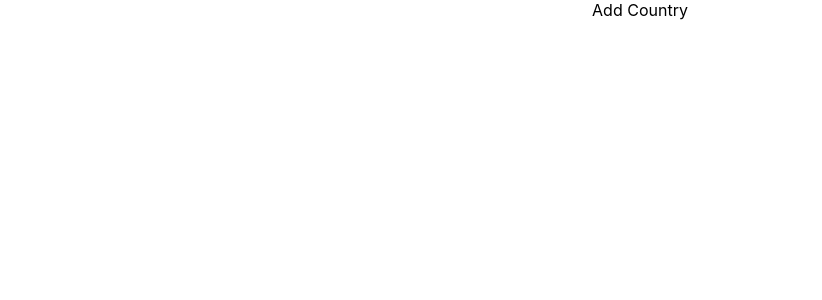
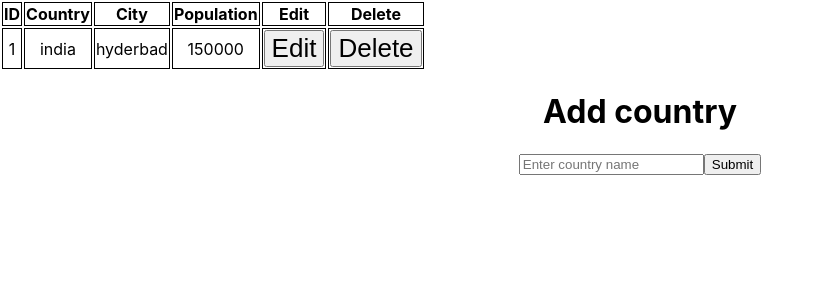
Before and after one commit to jeevan243/City-Country, a React (Vite) app in the folder city-country/: page /addcountry in a window 1280 px wide. Shown: the top 300 px of the page, without its empty margins (0-822 px from the left). Built offline with nearby package versions, Linux system fonts and the light colour scheme; data requests are answered from the project's data file.

Commit message:
data appended on home page

```diff
--- a/city-country/db.json
+++ b/city-country/db.json
@@ -1,3 +1,16 @@
 {
-  "cities": []
+  "cities": [
+    {
+      "cityname": "hyderbad",
+      "population": "150000",
+      "country": "india",
+      "id": 1
+    }
+  ],
+  "countries": [
+    {
+      "name": "Dubai",
+      "id": 1
+    }
+  ]
 }
--- a/city-country/src/App.css
+++ b/city-country/src/App.css
@@ -40,3 +40,8 @@
 button {
   font-size: calc(10px + 2vmin);
 }
+td,
+th {
+  border: 1px solid black;
+
+}
--- a/city-country/src/App.jsx
+++ b/city-country/src/App.jsx
@@ -2,10 +2,12 @@ import { Link, Route, Routes } from "react-router-dom";
 import "./App.css";
 import { Addcity } from "./Components/addCity";
 import { Addcountry } from "./Components/addCountry";
+import { Home } from "./Components/home";
 
 function App() {
   return (
     <div className="App">
+      <Home />
       <Routes>
         <Route path="/addcity" element={<Addcity />} />
         <Route path="/addcountry" element={<Addcountry />} />
--- a/city-country/src/Components/addCity.jsx
+++ b/city-country/src/Components/addCity.jsx
@@ -1,3 +1,4 @@
+import axios from "axios";
 import { useEffect, useState } from "react";
 
 export const Addcity = () => {
@@ -6,19 +7,35 @@ export const Addcity = () => {
     population: "",
     country: "",
   };
+
   let [data, setData] = useState(obj);
-  let countryArray = [{ name: "india" }, { name: "Russia" }];
+
+  let [countrySelect, setCountryselect] = useState([]);
+
+  useEffect(() => {
+    getData();
+  }, []);
+
+  const getData = () => {
+    axios.get("http://localhost:8080/countries").then((res) => {
+      setCountryselect(res.data);
+    });
+  };
+
+  console.log(countrySelect);
 
   const handleChange = (e) => {
     const { id, value } = e.target;
 
-    console.log(value);
+    // console.log(value);
     setData({ ...data, [id]: value });
   };
 
   const handleSubmit = (e) => {
     e.preventDefault();
-    console.log(data);
+    axios.post("http://localhost:8080/cities", data).then((res) => {
+      alert("Data saved Successfully");
+    });
   };
 
   return (
@@ -34,7 +51,7 @@ export const Addcity = () => {
           <label>Country: </label>
           <select name="" id="country" onChange={handleChange}>
             <option>Select Country</option>
-            {countryArray.map((e) => {
+            {countrySelect.map((e) => {
               return (
                 <>
                   <option value={e.name}>{e.name}</option>
--- a/city-country/src/Components/addCountry.jsx
+++ b/city-country/src/Components/addCountry.jsx
@@ -1,3 +1,26 @@
+import { useState } from "react";
+import axios from "axios";
 export const Addcountry = () => {
-  return <>Add Country</>;
+  const [country, setCountry] = useState("");
+  function handleSubmit(e) {
+    e.preventDefault();
+    axios.post("http://localhost:8080/countries", { name: country });
+  }
+  function handleChange(e) {
+    setCountry(e.target.value);
+    // console.log(e.target.value)
+  }
+  return (
+    <>
+      <h1>Add country</h1>
+      <form onSubmit={handleSubmit}>
+        <input
+          type="text"
+          placeholder="Enter country name"
+          onChange={handleChange}
+        />
+        <input type="submit" />
+      </form>
+    </>
+  );
 };
--- a/city-country/src/Components/home.jsx
+++ b/city-country/src/Components/home.jsx
@@ -1,3 +1,55 @@
+import axios from "axios";
+import { useEffect, useState } from "react";
+
 export const Home = () => {
-  return <>Home</>
+  const [data, setData] = useState([]);
+
+  useEffect(() => {
+    getData();
+  }, []);
+
+  const getData = () => {
+    axios.get("http://localhost:8080/cities").then((res) => {
+      setData(res.data);
+    });
+  };
+
+  return (
+    <>
+      <div>
+        <table>
+          <thead>
+            <tr>
+              <th>ID</th>
+              <th>Country</th>
+              <th>City</th>
+              <th>Population</th>
+              <th>Edit</th>
+              <th>Delete</th>
+            </tr>
+          </thead>
+          <tbody>
+            {data.map((e) => {
+              return (
+                <>
+                  <tr>
+                    <td>{e.id}</td>
+                    <td>{e.country}</td>
+                    <td>{e.cityname}</td>
+                    <td>{e.population}</td>
+                    <td>
+                      <button>Edit</button>
+                    </td>
+                    <td>
+                      <button>Delete</button>
+                    </td>
+                  </tr>
+                </>
+              );
+            })}
+          </tbody>
+        </table>
+      </div>
+    </>
+  );
 };
```
Also changed, not shown: city-country/src/index.css (line endings or trailing spaces).
